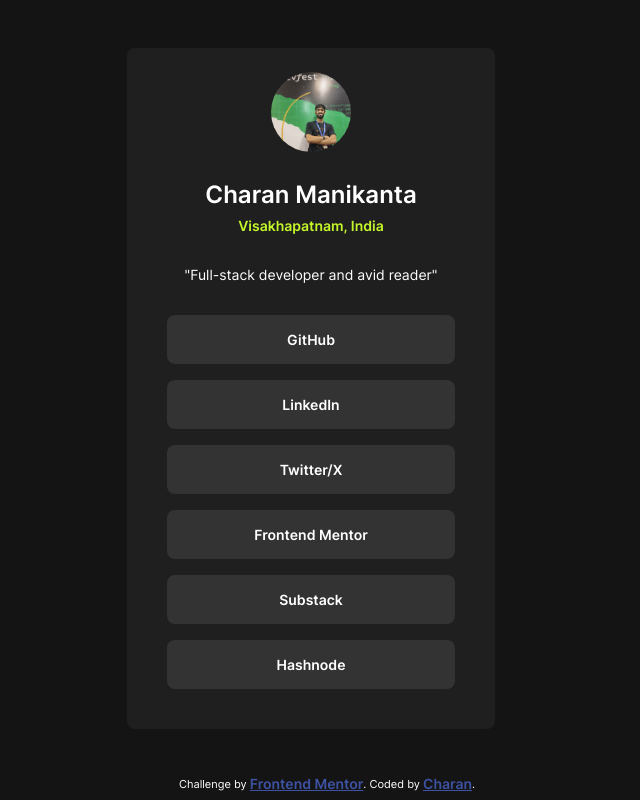
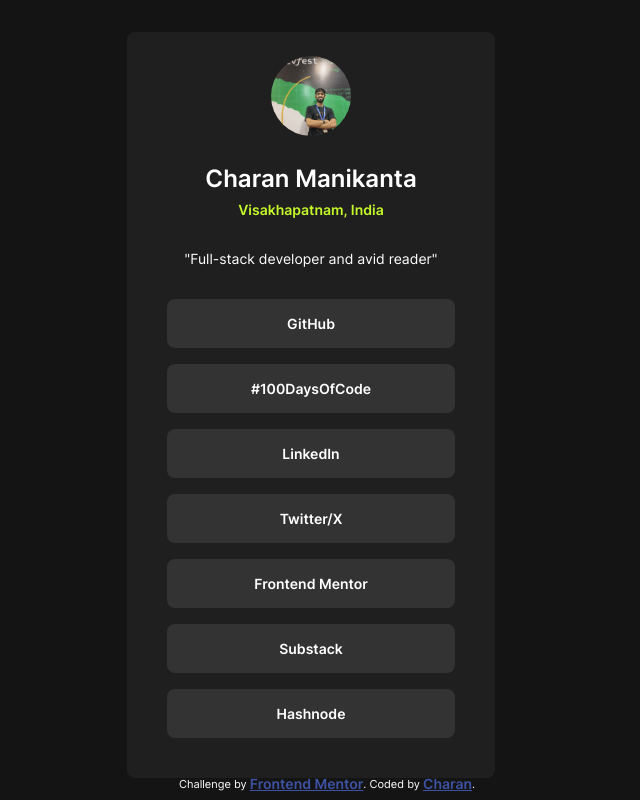
Before and after one commit to CharanMN7/social-links, a plain HTML site: page index.html in a window 1280 px wide. Shown: the whole page, without its empty margins (329-969 px from the left). Drawn offline with Linux system fonts and the light colour scheme.

Commit message:
Added my #100DaysOfCode R3 challenge journal link

```diff
--- a/index.html
+++ b/index.html
@@ -27,6 +27,13 @@
 
       <a href="https://github.com/CharanMN7" target="_blank" class="link"
         >GitHub</a
+      >
+
+      <a
+        href="https://charanmn7.github.io/100DaysOfCode/Round%203/"
+        target="_blank"
+        class="link"
+        >#100DaysOfCode</a
       >
 
       <a
--- a/style.css
+++ b/style.css
@@ -27,7 +27,7 @@
   width: 320px;
   margin: auto;
   border-radius: var(--b-rad);
-  margin-top: 4vh;
+  margin-top: 2vh;
 }
 
 img {
```
